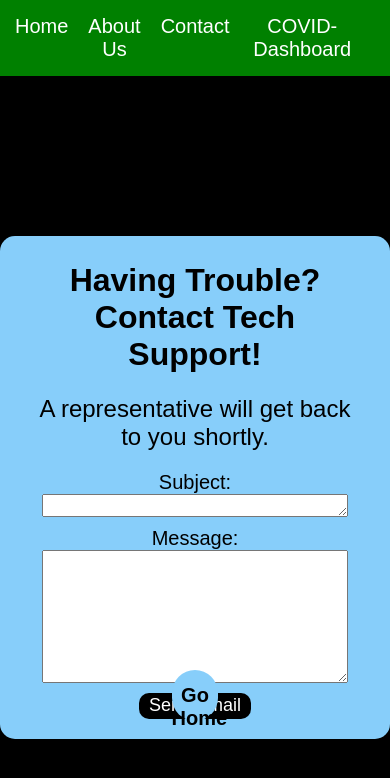
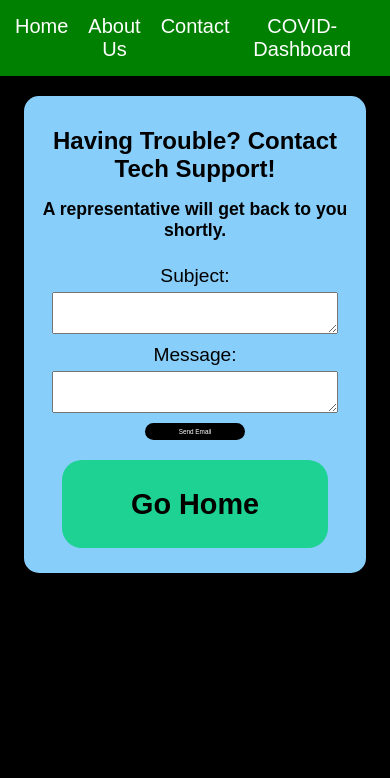
Before and after one commit to Ketanop321/SymtoBOT, a React (Create React App) app: page /Contact in a window 390 px wide. Shown: the top 778 px of the page. Built offline with nearby package versions, Linux system fonts and the light colour scheme.

Commit message:
made contactjs page responsive

```diff
--- a/src/Pages/Contact.css
+++ b/src/Pages/Contact.css
@@ -1,111 +1,96 @@
-.ContactContainer{
+.ContactContainer {
     background-color: lightskyblue;
     border-radius: 15px;
-    padding-left: 30px;
-    padding-right: 30px;
-    padding-top: 5px;
-    padding-bottom: 15px;
-    margin-top: 160px;
+    padding: 15px;
+    margin: 5% auto;
+    width: 80%;
+    max-width: 600px;
 }
 
-.Title1{
-     color: black;
+.Title1, .Title2 {
+    color: black;
+    text-align: center;
+    font-size: 1.8em;
 }
 
-.Title2{
-    color: black;
-    font-weight: normal;
-}
-
-.Contact-Form{
-    align-self: center;
+.Contact-Form {
     display: flex;
     flex-direction: column;
     align-items: center;
-    height: 30vh;
+    padding: 10px 0;
+    height: auto;
 }
 
-.Contact-Caption{
+.Contact-Caption {
     color: black;
-    font-size: 20px;
+    font-size: 1.2em;
+    margin-bottom: 5px;
 }
 
-.Contact-Subject{
-    width: 300px;
-    height: 20px;
+.Contact-Subject, .Contact-Message {
+    width: 100%;
+    max-width: 300px;
+    font-size: 1em;
     margin-bottom: 10px;
-    font-size: 25px;
 }
 
-.Contact-Subject:focus{
-    outline: 0;
-}
-
-.Contact-Message{
-    width: 300px;
-    height: 150px;
-    margin-bottom: 10px;
-    font-size: 25px;
-}
-
-.Contact-Message:focus{
-    outline: 0;
-}
-
-.Contact-Button{
+.Contact-Button {
     text-decoration: none;
     background-color: black;
     color: white;
     border-radius: 10px;
     width: 100px;
-    height: 26px;
-    padding: 2px 6px 2px 6px;
+    padding: 5px;
     text-align: center;
-    font-size: 18px;
-    margin-bottom: 5px;
+    font-size: 1em;
+    transition: width 0.3s ease;
 }
 
-.Contact-Button:hover{
+.Contact-Button:hover {
     box-shadow: 7px 10px 12px -5px rgba(150,150,150,0.2);
     width: 120px;
 }
 
-/* .HealthImage {
-    width:850px;
-    height: 770px;
-    object-fit: cover;
-    position: absolute;
-    top: 0;
-    right: 0;
-    left: 0;
-    bottom: 0;
-    z-index: -1;
-    border-radius: 15px;
-    filter: brightness(50%);
-} */
+.Button4 {
+    color: white;
+    background-color: rgb(30, 210, 147);
+    text-align: center;
+    padding: 1px;
+    border-radius: 20px;
 
-.Button4{
-    color: white;
-    background-color: lightskyblue;
-    text-align: center;
-    padding-top: 1px;
-    padding-bottom: 20px;
-    width:12%;
-    height: 30px;
-    border-radius: 40px;
-    transition: all ease 500ms;
-    position: absolute;
-    top: 670px;
-    left:44%;
-    /* right: 0;
-    left: 300px;
-    bottom: 200px; */
-    font-size: 10px;
-    /* float: left; */
+    margin: 10px auto;
+    transition: all 0.5s ease;
+    width: fit-content;
+
 }
 
-.Button4:hover{
+.Button4:hover {
     transform: scale(1.25);
     background-color: rgb(50, 175, 252);
     text-decoration: underline;
 }
+
+@media (max-width: 768px) {
+    .Title1 {
+        font-size: 1.5em;
+    }
+
+    .Title2 {
+        font-size: 1.1em;
+    }
+
+    .Contact-Subject, .Contact-Message {
+        width: 90%;
+    }
+
+    .Contact-Button {
+        width: 90px;
+        font-size: 0.4em;
+    }
+
+    .Button4 {
+        font-size: 0.9em;
+        width: 80%;
+        padding: 8px;
+    }
+}
```
